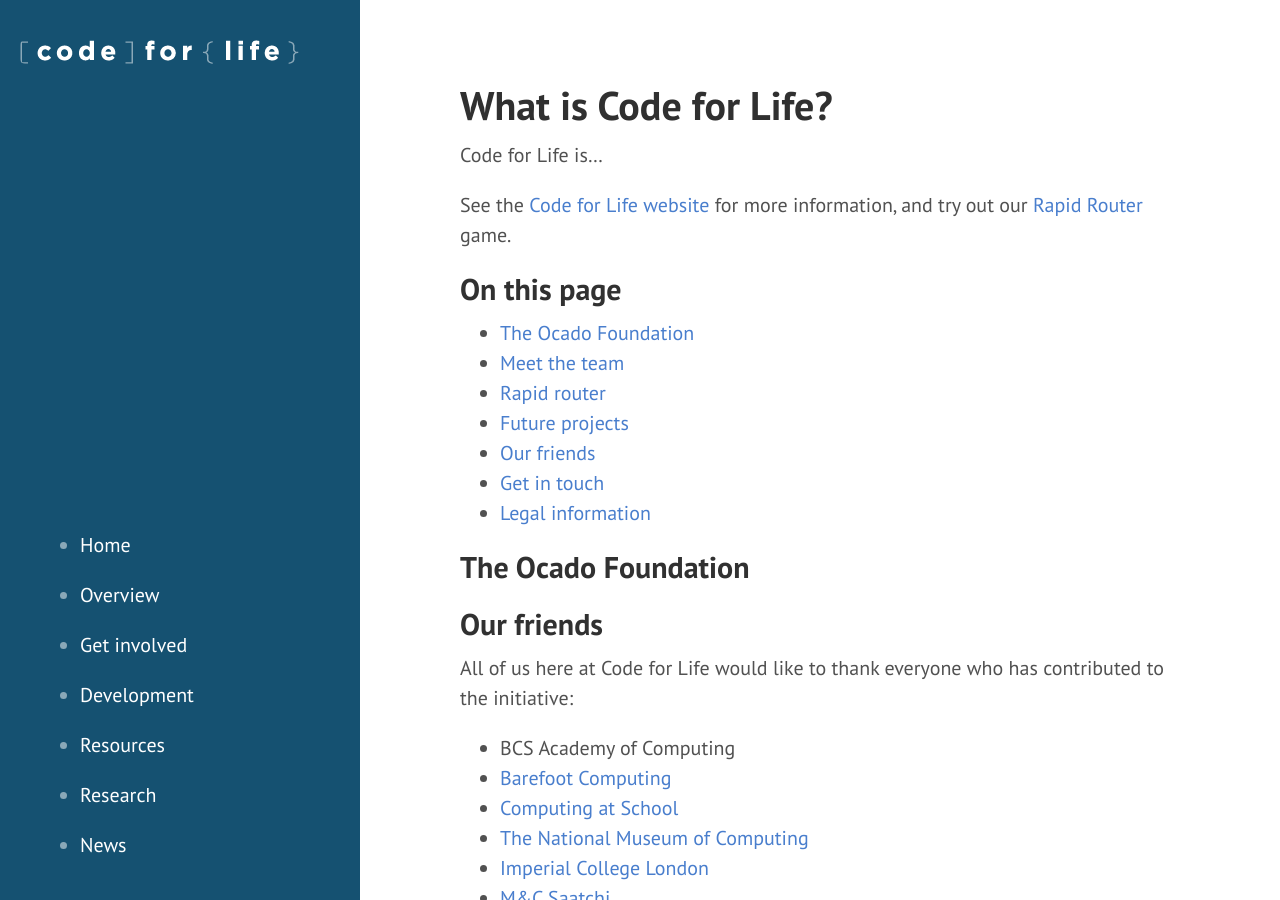
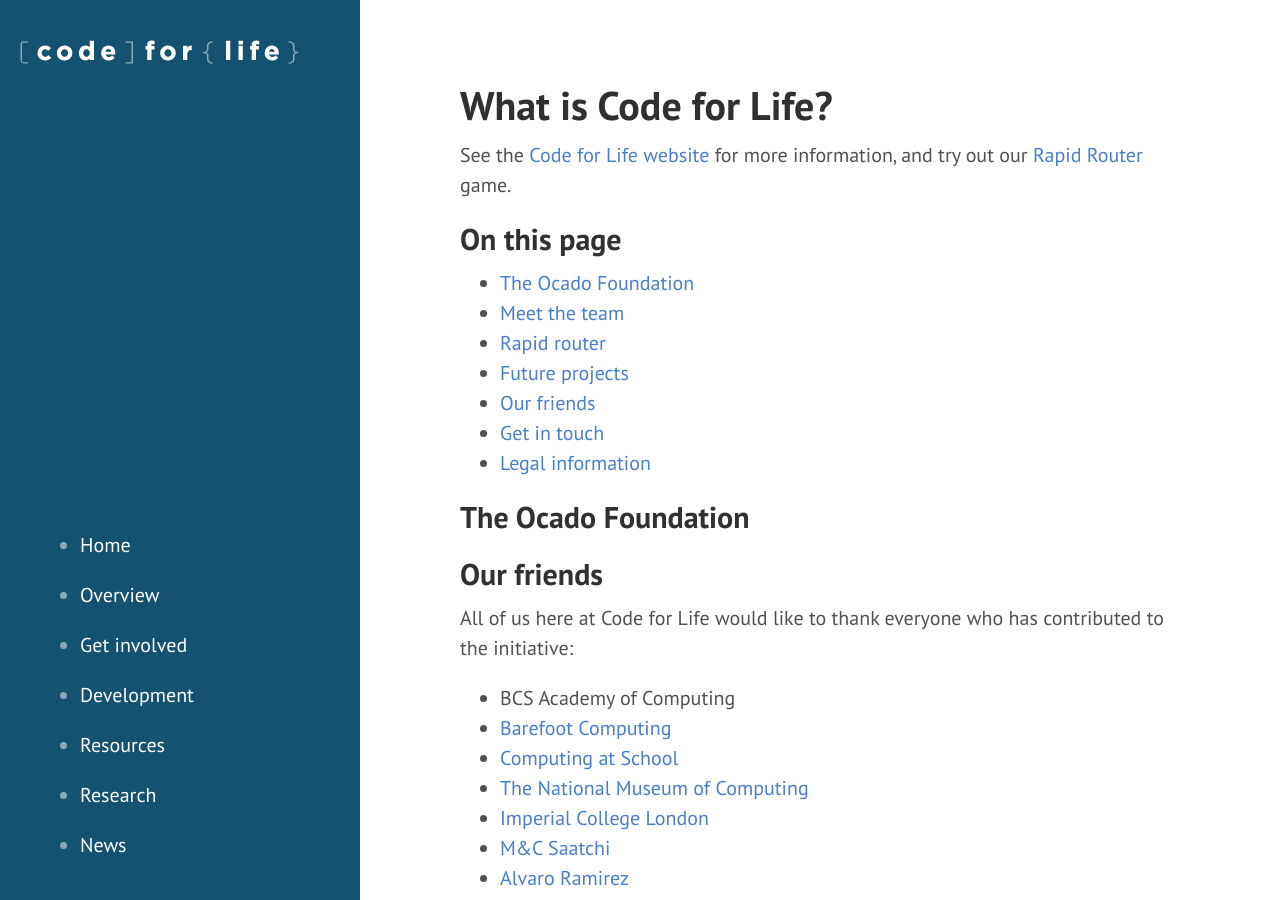
Before and after one commit to ocadotechnology/code-for-life-documentation, a Jekyll site: the page built from Content/overview/index.md, in a window 1280 px wide and 900 px high. Built offline with Jekyll 4.4.1, drawn with Linux system fonts in a browser that asks for light colours.

Commit message:
Fixed a few syntax and grammatical errors

```diff
--- a/Content/overview/index.md
+++ b/Content/overview/index.md
@@ -2,12 +2,6 @@
 layout: page
 title: What is Code for Life?
 ---
-
-Code for Life is...
-
-
-
-
 
 See the [Code for Life website]() for more information, and try out our [Rapid Router]() game.
 
@@ -23,16 +17,6 @@ See the [Code for Life website]() for more information, and try out our [Rapid R
 
 
 ## The Ocado Foundation
-
-
-
-
-
-
-
-
-
-
 
 
 ## Our friends
```
Also changed, not shown: Content/get-involved/index.md (+1 -1 lines), index.md (line endings or trailing spaces).
